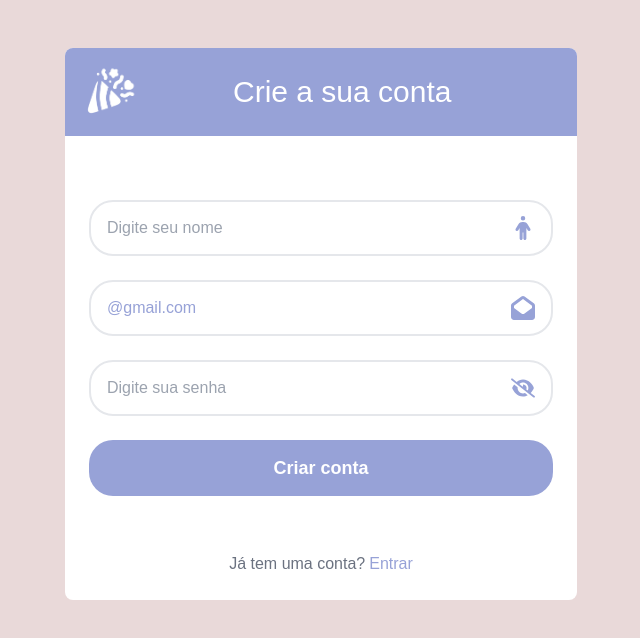
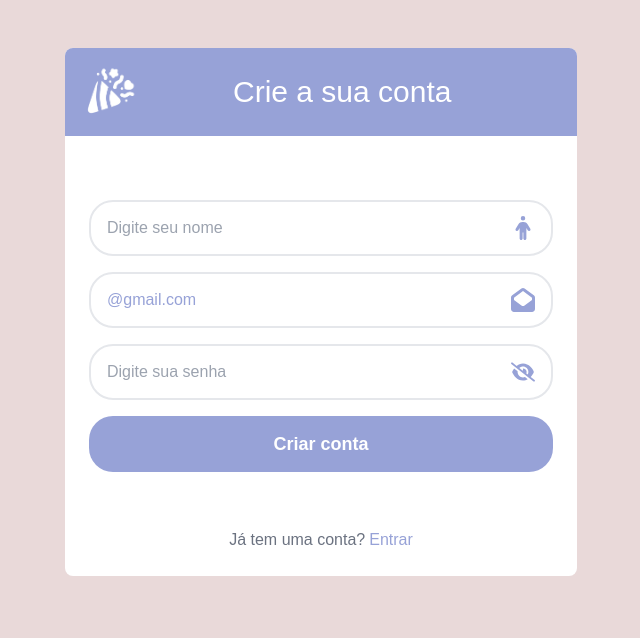
Before and after one commit to RafhaelMilanes/Front-end-PI, a Next.js app in the folder festa-pi-iesb/: page /signup in a window 1280 px wide. Shown: the top 638 px of the page, without its empty margins (319-959 px from the left). Built offline with nearby package versions, Linux system fonts and the light colour scheme.

Commit message:
adiciona label input cadastro

```diff
--- a/festa-pi-iesb/src/app/(auth)/signup/page.tsx
+++ b/festa-pi-iesb/src/app/(auth)/signup/page.tsx
@@ -11,7 +11,7 @@ export default function Page() {
         </div>
 
         <div className="p-6">
-            <div className=" mt-10 mb-14 flex flex-col gap-6">
+            <div className=" mt-10 mb-14 flex flex-col gap-4">
                 <SignupForm />
             </div>
             <div className="flex flex-col justify-center items-center gap-1 md:flex-row">
```
